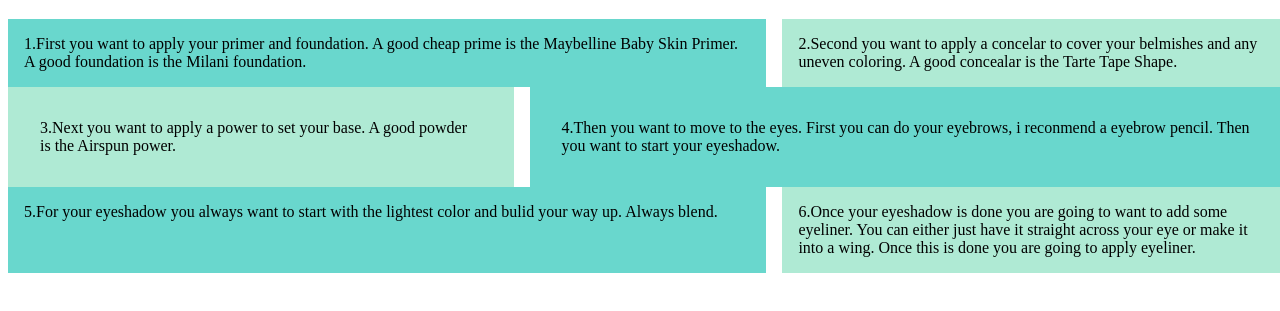
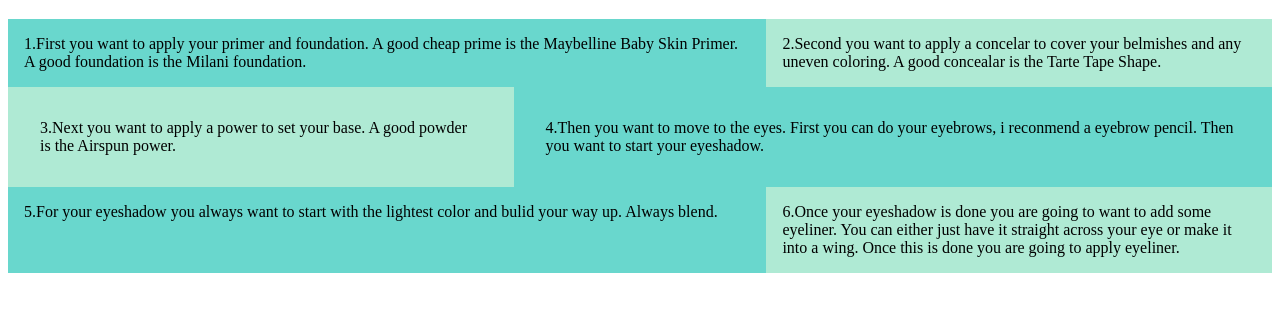
Before and after one commit to dylanmabry/Makeuptutorial, a plain HTML site: page index.html in a window 1280 px wide. Shown: the part 61-372 px from the top of the page. Drawn offline with Linux system fonts and the light colour scheme.

Commit message:
update index.html 2

```diff
--- a/index.html
+++ b/index.html
@@ -7,8 +7,7 @@
 
 		.wrapper{display:grid;
 		grid-template-columns: 60% 40%;
-		grid-column-gap: 1em;
-		grid-row-gap: 1em}
+	}
 
 		.wrapper > div{background:#AFEAD4;
 		padding:1em;
@@ -18,8 +17,7 @@
 
 	.one{display:grid;
 		grid-template-columns: 40% 60%;
-		grid-column-gap: 1em;
-		grid-row-gap: 1em}
+		}
 
 		.one > div{background:#AFEAD4;
 		padding:2em;
```
